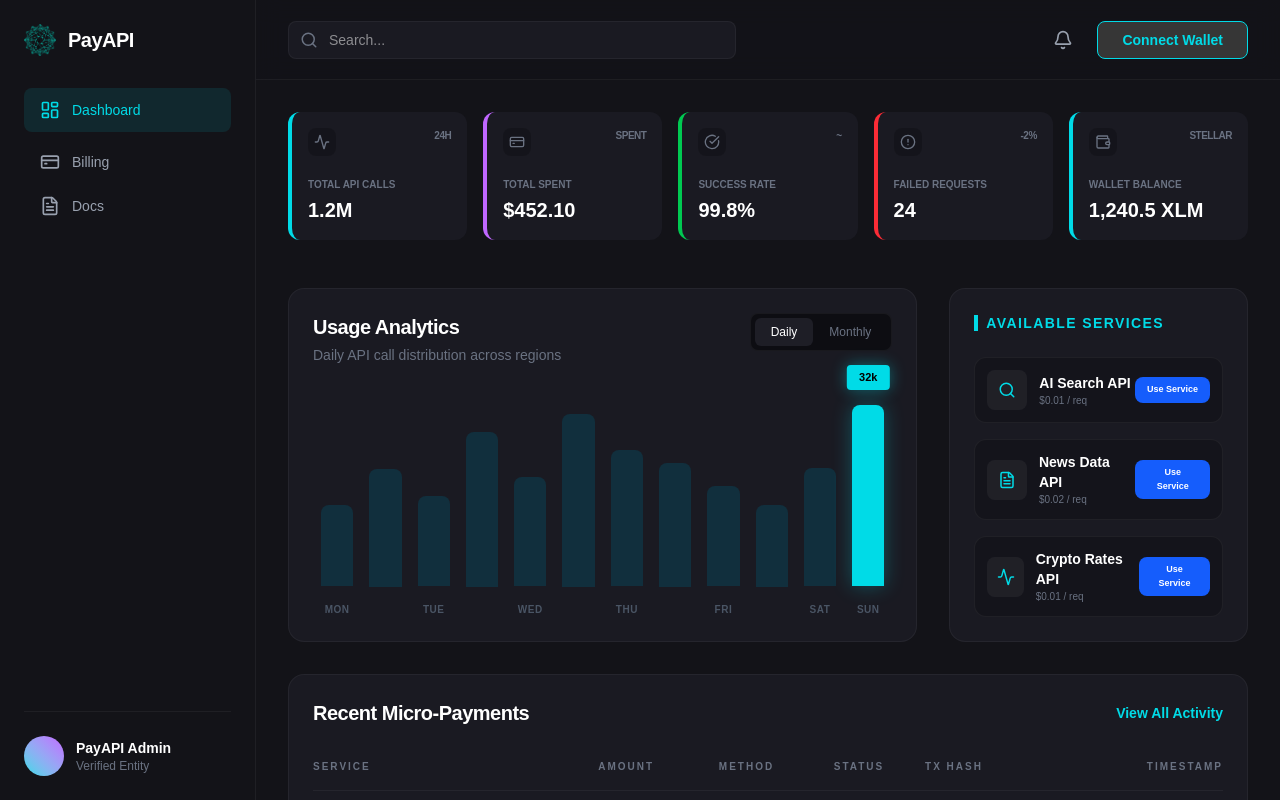
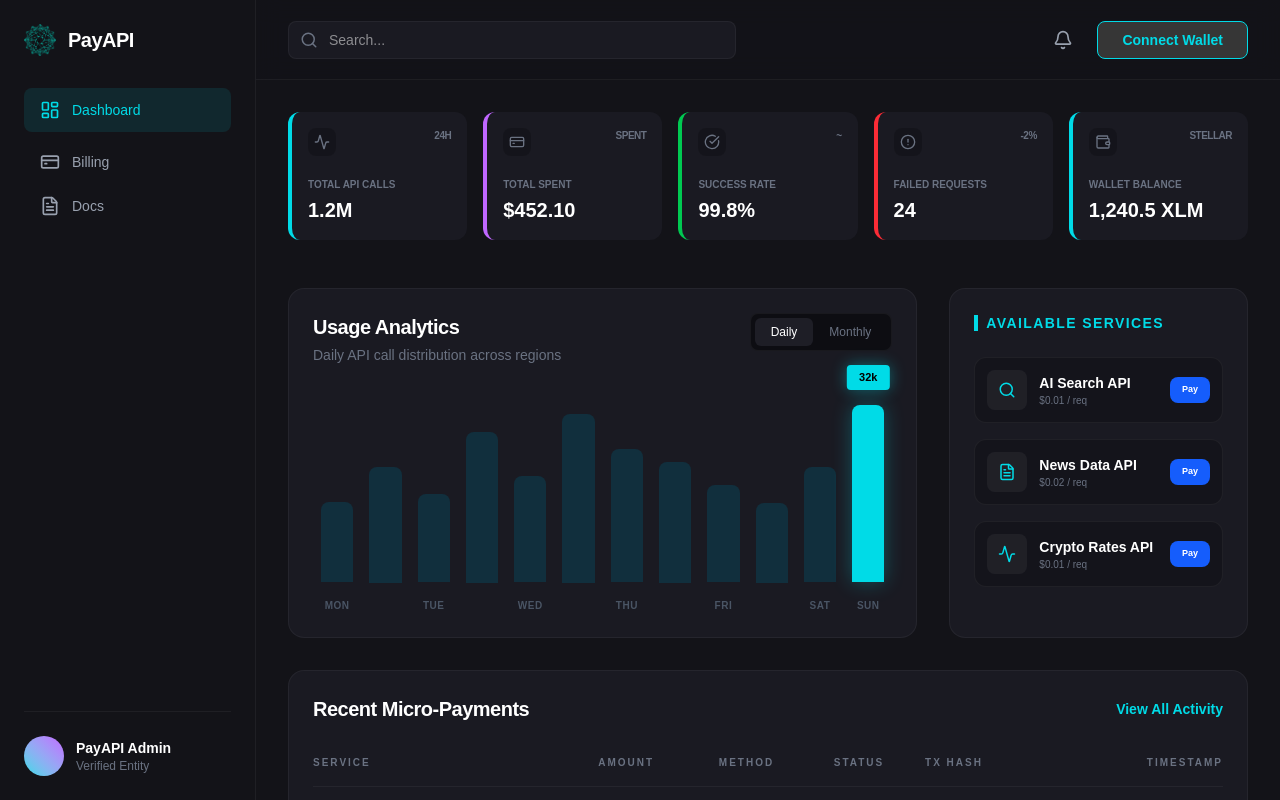
Before and after one commit to Mitchelxebec/payApi, a React (Vite) app: page /dashboard in a window 1280 px wide. Built offline with nearby package versions, Linux system fonts and the light colour scheme.

Commit message:
removed redundant states

```diff
--- a/src/components/dashboardComponents/ServiceActionCard.tsx
+++ b/src/components/dashboardComponents/ServiceActionCard.tsx
@@ -28,7 +28,7 @@ const ServiceActionCard = ({ name, price, icon }: ServiceActionCardProps) => {
           onClick={() => setIsModalOpen(true)}
           className="text-[9px] font-bold text-white bg-blue-600 px-3 py-1.5 rounded-lg hover:bg-blue-500 transition-all duration-300 active:scale-95 cursor-pointer"
         >
-          Use Service
+          Pay
         </button>
       </div>
 
--- a/src/pages/PaymentSuccess.tsx
+++ b/src/pages/PaymentSuccess.tsx
@@ -52,7 +52,10 @@ const PaymentSuccess = () => {
             <button className="flex-1 bg-gray-100 hover:bg-gray-200 text-gray-700 font-bold py-3 px-6 rounded-xl text-sm transition-all flex items-center justify-center gap-2">
               <ExternalLink size={16} /> View Explorer
             </button>
-            <Link to="/dashboard" className="flex-1 bg-indigo-600 hover:bg-indigo-700 text-white font-bold py-3 px-6 rounded-xl text-sm transition-all flex items-center justify-center gap-2 shadow-lg shadow-indigo-200">
+            <Link
+              to="/dashboard"
+              className="flex-1 bg-indigo-600 hover:bg-indigo-700 text-white font-bold py-3 px-6 rounded-xl text-sm transition-all flex items-center justify-center gap-2 shadow-lg shadow-indigo-200"
+            >
               <RefreshCw size={16} /> New Request
             </Link>
           </div>
```
